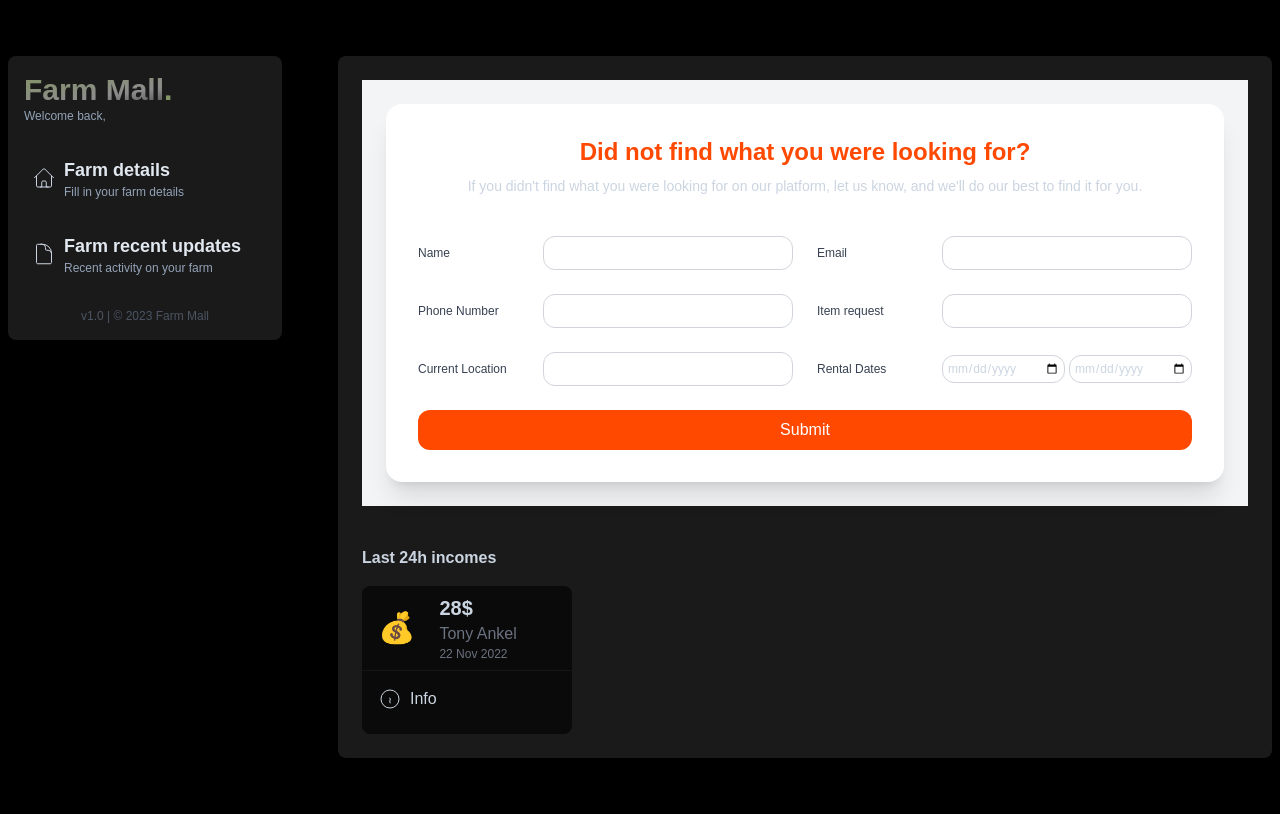
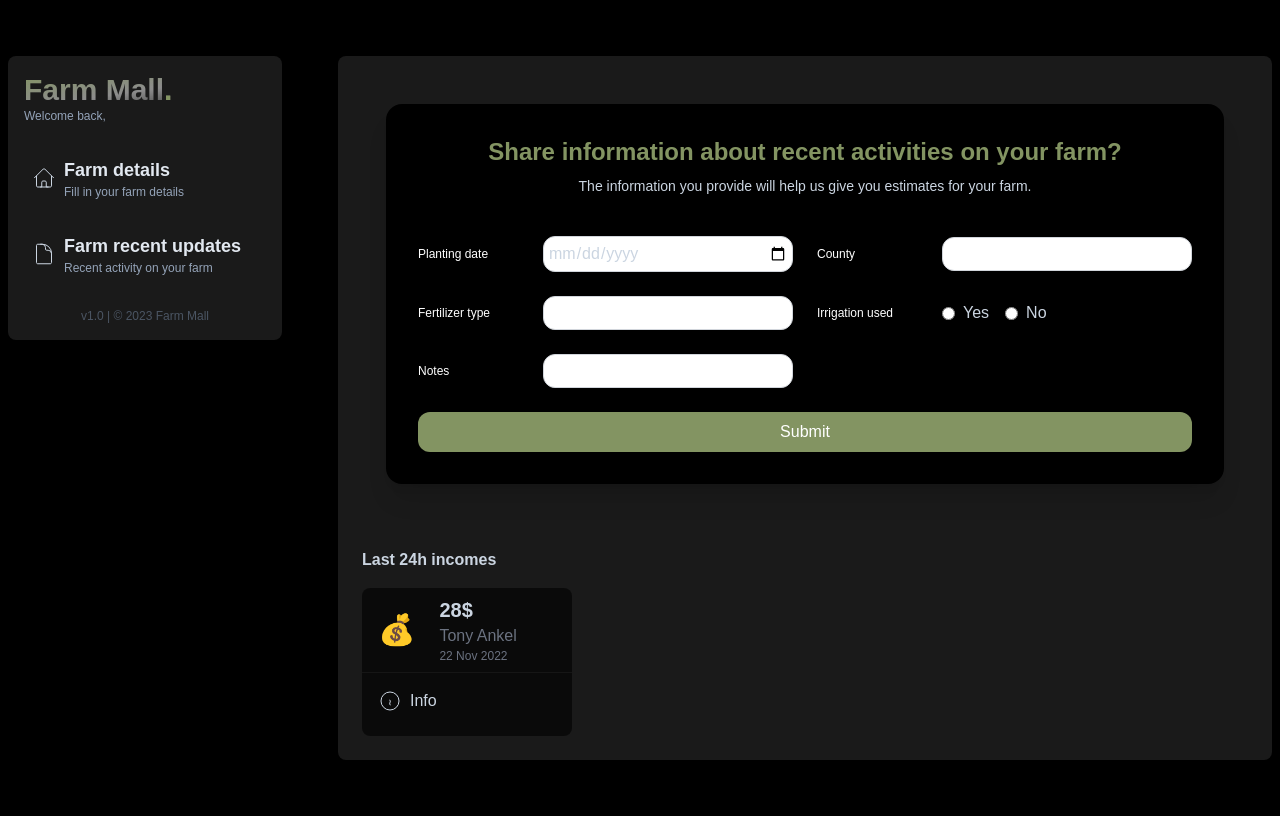
Before and after one commit to Griffin-Ndede/farm_mall, a React (Vite) app: page /dashboard in a window 1280 px wide. Built offline with nearby package versions, Linux system fonts and the light colour scheme.

Commit message:
modifies the farm details form

```diff
--- a/src/components/FarmDetailsForm.jsx
+++ b/src/components/FarmDetailsForm.jsx
@@ -6,13 +6,11 @@ import Swal from 'sweetalert2';
 
 function FarmDetailsForm() {
   const [formData, setFormData] = useState({
-    name: '',
-    email: '',
-    phone: '',
-    item: '',
-    location: '',
-    startDate: '',
-    endDate: ''
+    planting_date: '',
+    county: '',
+    fertilizer_type: '',
+    irrigation_used: '',
+    notes: '',
   });
 
   const handleChange = (e) => {
@@ -25,7 +23,7 @@ function FarmDetailsForm() {
       data.append(key, formData[key]);
     });
     try {
-      const response = await fetch("http://127.0.0.1:8000/submit_contact_form/", {
+      const response = await fetch("http://127.0.0.1:8000/potato/", {
         method: 'POST',
         body: data,
       });
@@ -34,13 +32,11 @@ function FarmDetailsForm() {
         successAlert();
         setFormData(
           {
-            name: '',
-            email: '',
-            phone: '',
-            item: '',
-            location: '',
-            startDate: '',
-            endDate: ''
+            planting_date: '',
+            county: '',
+            fertilizer_type: '',
+            irrigation_used: '',
+            notes: '',
           }
         );
       }else{
@@ -58,7 +54,7 @@ function FarmDetailsForm() {
       icon: 'success',
       confirmButtonText: 'OK',
     }).then(() => {
-      window.location.href = '/products';
+      window.notes.href = '/products';
     });
   };
 
@@ -73,97 +69,93 @@ function FarmDetailsForm() {
   };
 
   return (
-    <div className="bottom-0 flex justify-center items-center p-6 bg-gray-100">
-      <form onSubmit={handleSubmit} className="bg-white p-8 rounded-2xl shadow-xl w-full max-w-4xl">
-        <h1 className="text-2xl font-bold mb-2 text-center text-custom-orange">Did not find what you were looking for?</h1>
-        <p className='text-sm  mb-10 text-center'>If you didn't find what you were looking for on our platform, let us know, and we'll do our best to find it for you.</p>
+    <div className="bottom-0 flex justify-center items-center p-6 ">
+      <form onSubmit={handleSubmit} className="bg-black p-8 rounded-2xl shadow-xl w-full max-w-4xl">
+        <h1 className="text-2xl font-bold mb-2 text-center text-custom-green">Share information about recent activities on your farm?</h1>
+        <p className='text-sm  mb-10 text-center'>The information you provide will help us give you estimates for your farm.</p>
         <div className="grid grid-cols-1 md:grid-cols-2 gap-6">
           <div className="flex flex-col md:flex-row items-center">
-            <label className="w-full md:w-1/3 text-gray-700 font-normal text-xs mb-2 md:mb-0" htmlFor="name">Name</label>
+            <label className="w-full md:w-1/3 text-white font-normal text-xs mb-2 md:mb-0" htmlFor="plantingdate">Planting date</label>
             <input
-              type="text"
-              name="name"
-              id="name"
-              value={formData.name}
+              type="date"
+              name="plantingdate"
+              id="plantingdate"
+              value={formData.planting_date}
               onChange={handleChange}
               className="w-full md:w-2/3 p-1 border border-gray-300 rounded-xl"
               required
             />
           </div>
           <div className="flex flex-col md:flex-row items-center">
-            <label className="w-full md:w-1/3 text-gray-700 font-normal text-xs mb-2 md:mb-0" htmlFor="email">Email</label>
+            <label className="w-full md:w-1/3 text-white font-normal text-xs mb-2 md:mb-0" htmlFor="county">County</label>
             <input
-              type="email"
-              name="email"
-              id="email"
-              value={formData.email}
+              type="county"
+              name="county"
+              id="county"
+              value={formData.county}
               onChange={handleChange}
               className="w-full md:w-2/3 p-1 border border-gray-300 rounded-xl"
               required
             />
           </div>
           <div className="flex flex-col md:flex-row items-center">
-            <label className="w-full md:w-1/3 text-gray-700 font-normal text-xs mb-2 md:mb-0" htmlFor="phone">Phone Number</label>
+            <label className="w-full md:w-1/3 text-white font-normal text-xs mb-2 md:mb-0" htmlFor="fertilizer">Fertilizer type</label>
             <input
-              type="tel"
-              name="phone"
-              id="phone"
-              value={formData.phone}
+              type="text"
+              name="fertilizer"
+              id="fertilizer"
+              value={formData.fertilizer_type}
               onChange={handleChange}
               className="w-full md:w-2/3 p-1 border border-gray-300 rounded-xl"
               required
             />
           </div>
           <div className="flex flex-col md:flex-row items-center">
-            <label className="w-full md:w-1/3 text-gray-700 font-normal text-xs mb-2 md:mb-0" htmlFor="item">Item request</label>
+  <label className="w-full md:w-1/3 text-white font-normal text-xs mb-2 md:mb-0" htmlFor="irrigation_used">
+    Irrigation used
+  </label>
+  <div className="w-full md:w-2/3 flex items-center">
+    <label className="flex items-center mr-4">
+      <input
+        type="radio"
+        name="irrigation_used"
+        value="yes"
+        checked={formData.irrigation_used === 'yes'}
+        onChange={handleChange}
+        className="mr-2"
+        required
+      />
+      Yes
+    </label>
+    <label className="flex items-center">
+      <input
+        type="radio"
+        name="irrigation_used"
+        value="no"
+        checked={formData.irrigation_used === 'no'}
+        onChange={handleChange}
+        className="mr-2"
+        required
+      />
+      No
+    </label>
+  </div>
+</div>
+
+          <div className="flex flex-col md:flex-row items-center">
+            <label className="w-full md:w-1/3 text-white font-normal text-xs mb-2 md:mb-0" htmlFor="notes">Notes</label>
             <input
               type="text"
-              name="item"
-              id="item"
-              value={formData.item}
+              name="notes"
+              id="notes"
+              value={formData.notes}
               onChange={handleChange}
               className="w-full md:w-2/3 p-1 border border-gray-300 rounded-xl"
               required
             />
           </div>
-          <div className="flex flex-col md:flex-row items-center">
-            <label className="w-full md:w-1/3 text-gray-700 font-normal text-xs mb-2 md:mb-0" htmlFor="location">Current Location</label>
-            <input
-              type="text"
-              name="location"
-              id="location"
-              value={formData.location}
-              onChange={handleChange}
-              className="w-full md:w-2/3 p-1 border border-gray-300 rounded-xl"
-              required
-            />
-          </div>
-          <div className="flex flex-col md:flex-row items-center">
-          <label className="w-full md:w-1/3 text-gray-700 font-normal text-xs mb-2 md:mb-0" htmlFor="startDate">Rental Dates</label>
-          <div className="flex w-full md:w-2/3">
-            <input
-              type="date"
-              name="startDate"
-              id="startDate"
-              value={formData.startDate}
-              onChange={handleChange}
-              className="w-1/2 p-1 border border-gray-300 rounded-xl mr-1 placeholder-gray-100 text-xs"
-              required
-            />
-            <input
-              type="date"
-              name="endDate"
-              id="endDate"
-              value={formData.endDate}
-              onChange={handleChange}
-              className="w-1/2 p-1 border border-gray-300 rounded-xl placeholder-gray-100 text-xs"
-              required
-            />
-          </div>
         </div>
-
-        </div>
-        <button type="submit" className="mt-6 w-full bg-custom-orange text-white py-2 px-4 rounded-xl hover:bg-orange-500 transition duration-300">
+        <button type="submit" className="mt-6 w-full bg-custom-green text-white py-2 px-4 rounded-xl hover:bg-orange-500 transition duration-300">
           Submit
         </button>
       </form>
```
